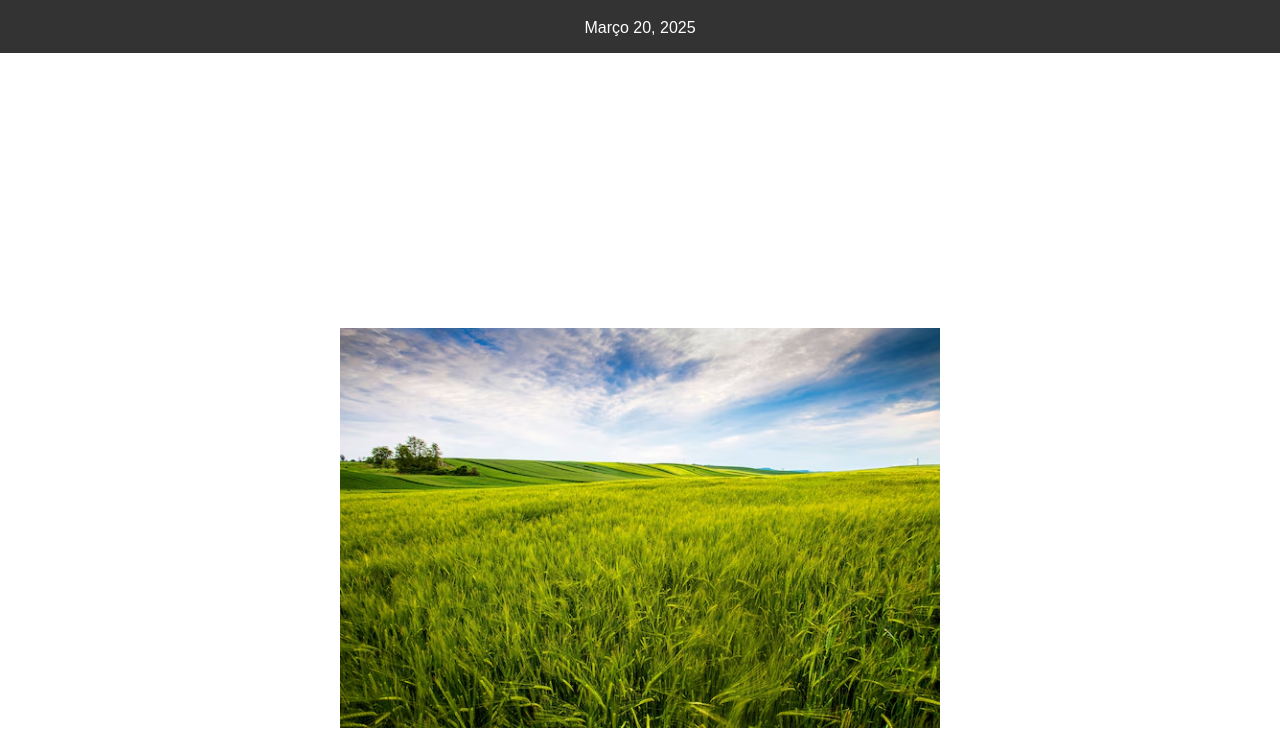
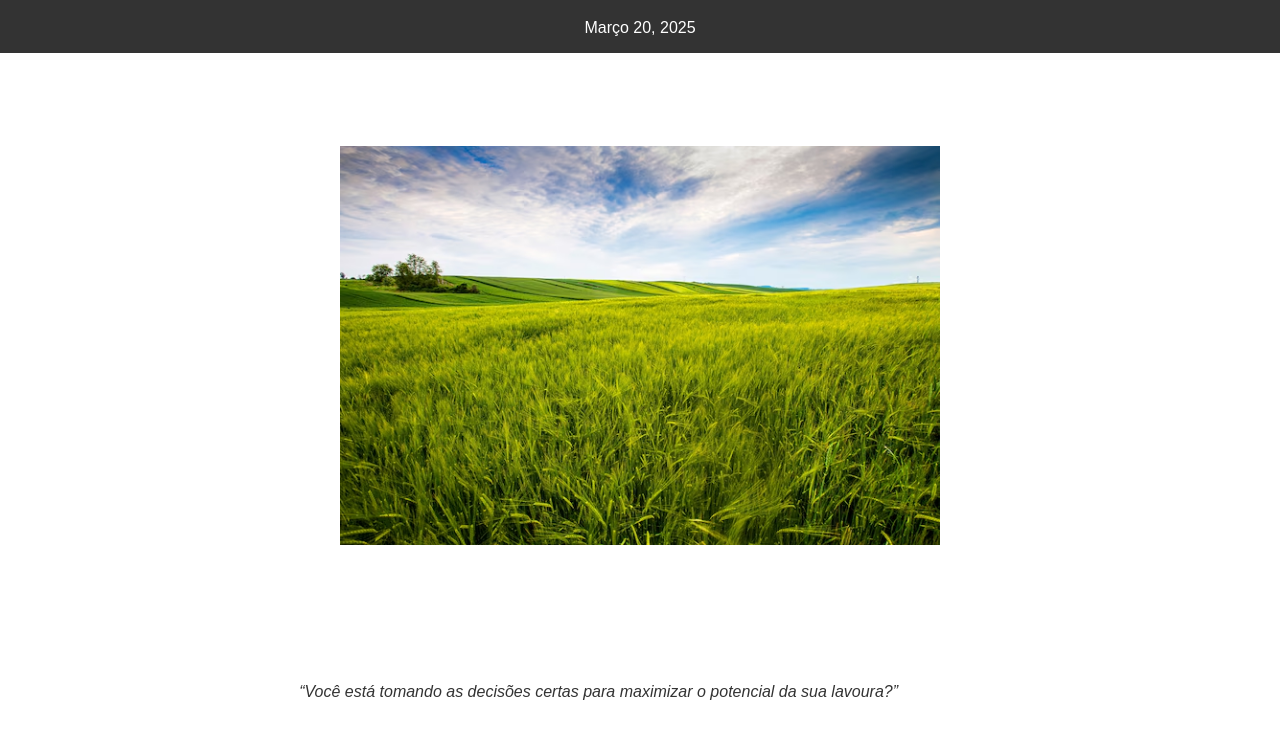
Before and after one commit to Thxgirl4/PAGINA01, a plain HTML site: page index.html in a window 1280 px wide. Shown: the part 77-807 px from the top of the page. Drawn offline with Linux system fonts and the light colour scheme.

Commit message:
teste: img padding 5%

```diff
--- a/css/estilo.css
+++ b/css/estilo.css
@@ -46,7 +46,7 @@ h2, p, img {
   width: 600px;
   height: auto;
   margin: auto;
-  padding: 20%;
+  padding: 5%;
 }
 
 img.aligncenter {
```
